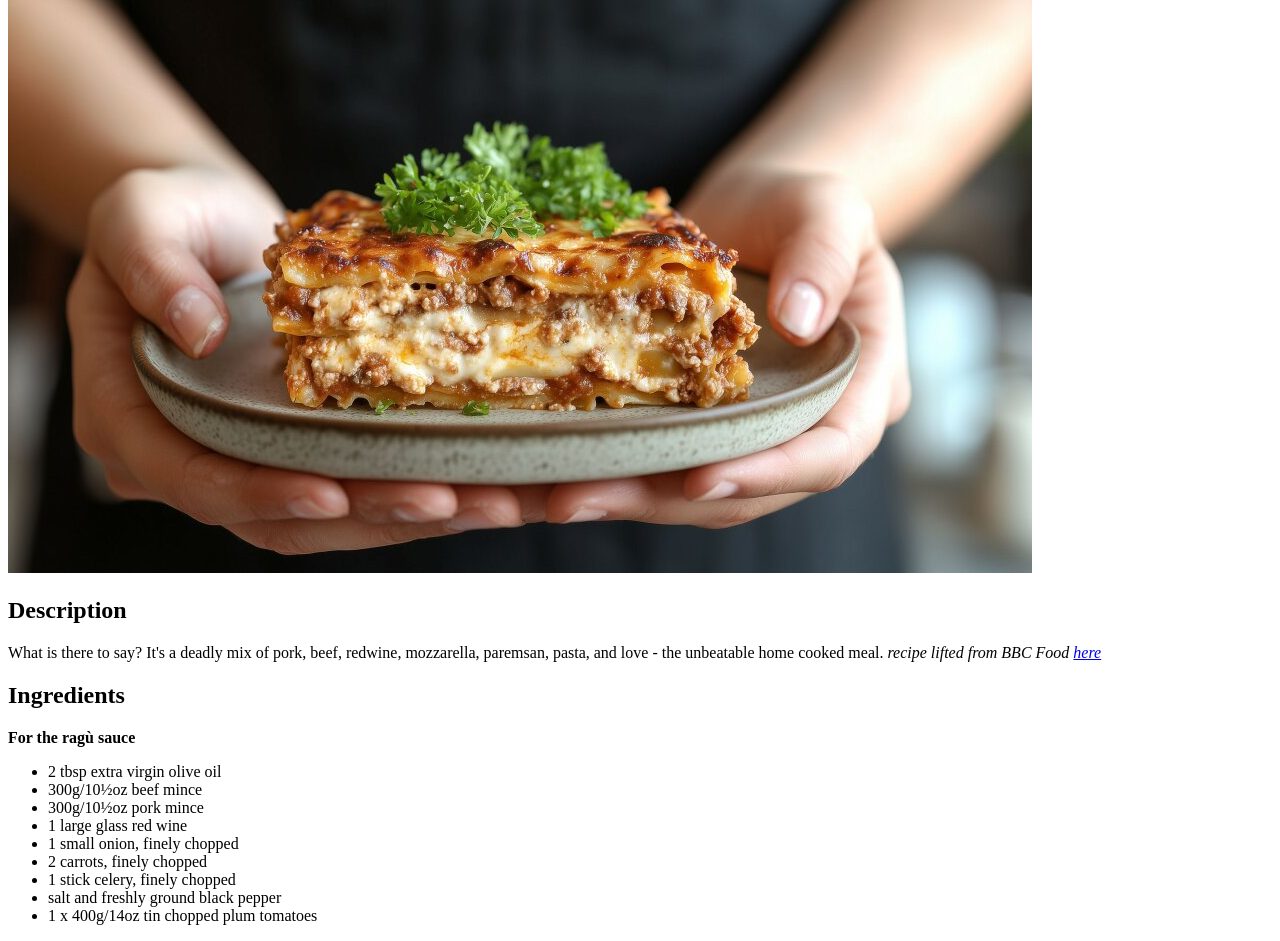
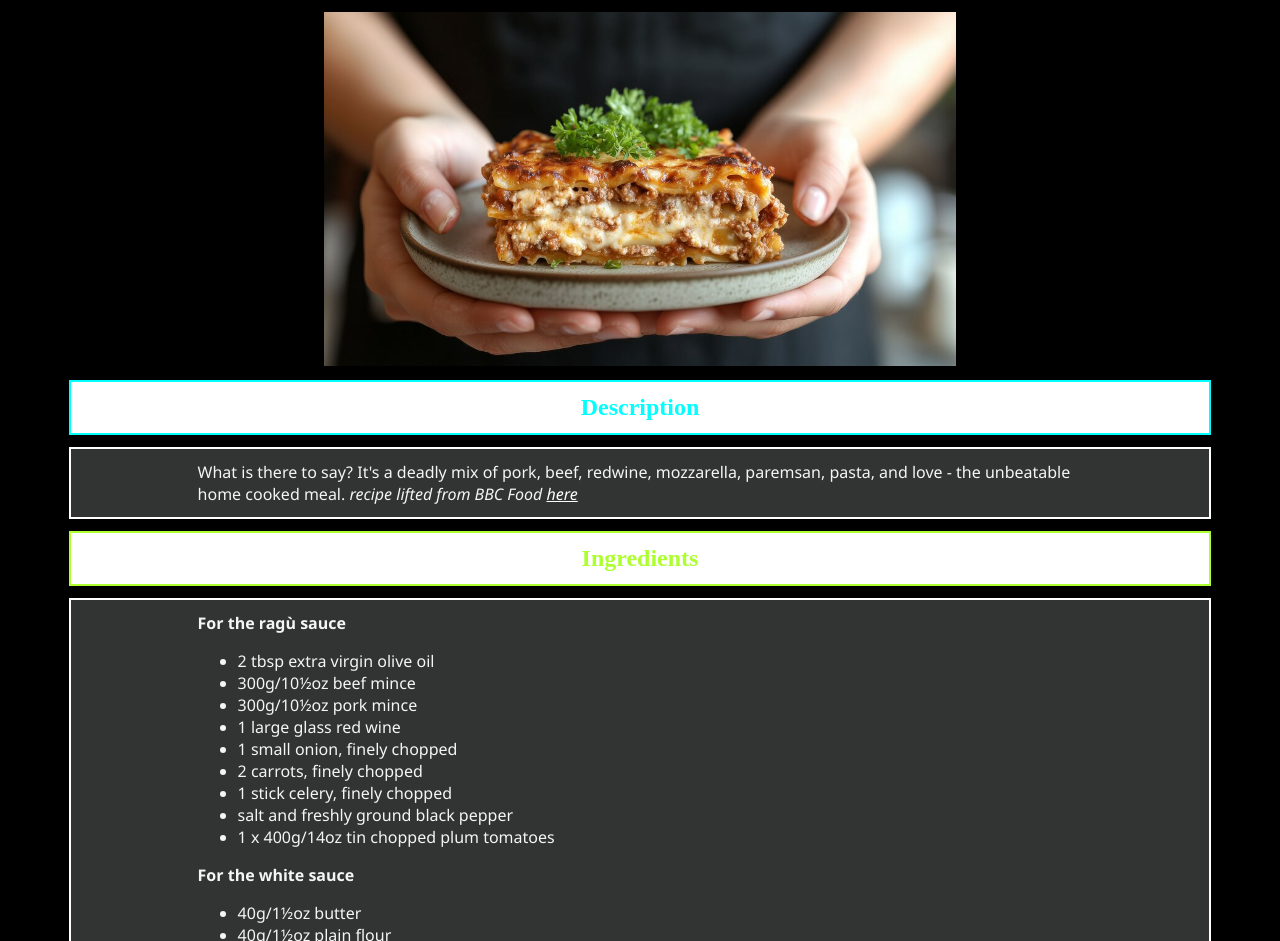
Before and after one commit to innerspacevader/odin-recipes, a plain HTML site: page recipes/lasagna.html in a window 1280 px wide. Shown: the part 81-1022 px from the top of the page. Drawn offline with Linux system fonts and the light colour scheme.

Commit message:
add style document and class in html docs

```diff
--- a/recipes/lasagna.html
+++ b/recipes/lasagna.html
@@ -4,19 +4,23 @@
     <meta charset="UTF-8">
     <meta name="viewport" content="width=device-width, initial-scale=1.0">
     <title>Lasagna</title>
+    <link rel="stylesheet" href="../style.css">
 </head>
-<body>
-    <h1>Lasagna Recipe</h1>
+<body class="background">
+    <h1 class="title">Lasagna Recipe</h1>
     <!--Add image of lasagne here and dont forget alt text-->
-    <img src="../img/lasagne_hands.jpg" alt="hands holding a lasagne">
+    <img class=picture display src="../img/lasagne_hands.jpg" alt="hands holding a lasagne">
 
-    <h2>Description</h2>
+    <h2 class="description">Description</h2>
+    <div class="body">
     <!--Add description of the dish & the recipe here -->
-    What is there to say? It's a deadly mix of pork, beef, redwine, mozzarella, paremsan, pasta, and love - the unbeatable home cooked meal. <em>recipe lifted from BBC Food <a href="https://www.bbc.co.uk/food/recipes/classic_lasagne_07638">here</a></em>
+        What is there to say? It's a deadly mix of pork, beef, redwine, mozzarella, paremsan, pasta, and love - the unbeatable home cooked meal. <em>recipe lifted from BBC Food <a href="https://www.bbc.co.uk/food/recipes/classic_lasagne_07638">here</a></em>
+    </div>
 
-    <h2>Ingredients</h2>
+    <h2 class="ingredients">Ingredients</h2>
     <!--Add an unordered list of ingredients here -->
-<strong>For the ragù sauce</strong>
+<div class="body">
+    <strong>For the ragù sauce</strong>
 <ul>
     <li>2 tbsp extra virgin olive oil</li>
     <li>300g/10½oz beef mince</li>
@@ -43,11 +47,12 @@
     <li>8-10 sheets fresh egg lasagne</li>
     <li>1 ball mozzarella</li>
 </ul>
+</div>
 
-    <h2>Steps</h2>
-
+    <h2 class="steps">Steps</h2>
+<div class="body">
     <!--Add the instructions here, via an ordered list-->
-    Do this:
+    <strong>Do this:</strong>
 <ol>
     <li>For the ragù sauce, in a large pan, heat the olive oil, add the mince and brown well. Add the red wine to deglaze the pan and cook until it has almost evaporated</li>
     <li>Tip in the onion, carrots and celery and fry for a couple of minutes. Season with salt and pepper, then add the chopped tomatoes and rinse the tin out with water and add the water from the tin to the pan. Lower the heat, cover with a lid and gently simmer for two hours, stirring from time to time.</li>
@@ -57,6 +62,7 @@
     <li>Line an ovenproof rectangular dish of about 22 x 26cm/8½ x 10½in with a little of the ragù sauce, arrange sheets of lasagne over followed by ragù sauce, dots of mozzarella and white sauce and a sprinkling of grated parmesan. Continue to make layers like this until you have finished all the ingredients, ending with a topping of white sauce. Hold back some of the ragù to dot over the top and sprinkle with parmesan cheese.</li>
     <li>Cover with foil and bake for 35-40 minutes, or until golden-brown. Remove the foil for the last five minutes of cooking. Allow to rest for a couple of minutes before serving.</li>
 </ol>
+   </div>
 
 
 
@@ -71,8 +77,7 @@
 
 
 
-
-    <a href="../index.html">Home</a>
+    <a class="links" href="../index.html">Home</a>
 
 
 </body>
--- /dev/null
+++ b/style.css
@@ -0,0 +1,84 @@
+/*-- Global / Layout Styles --- */
+
+.background {
+    background-color: black;
+    color: whitesmoke;
+}
+
+.body {
+    background: rgb(50, 51, 51);
+    color: whitesmoke;
+    font-family:'Segoe UI', Tahoma, Geneva, Verdana, sans-serif;
+    padding: 12px 10%;
+    margin:0 5%;
+    outline: 2px solid white;
+}
+
+.picture{
+    display:block;
+    width:50%;
+    margin: auto;
+     }
+
+/*--- Shared Box Styles --- */
+
+.title,
+.description,
+.ingredients,
+.steps
+{
+    background-color: white;
+    text-align: center;
+    padding: 12px;
+    margin: 16px 5%;
+    outline-style: solid;
+    outline-width: 2px;
+    }
+
+/* --- Unique Box Styles --- */
+
+.title {
+    color:hotpink;
+    outline-color: hotpink;
+}
+
+.description {
+    color:aqua;
+    outline-color: aqua;
+}
+
+.ingredients{
+    color: greenyellow;
+    outline-color: greenyellow;
+}
+
+.steps{
+    color: yellow;
+    outline-color: yellow;
+}
+
+/* --- Link Styles --- */
+
+.links{
+    color: whitesmoke
+}
+
+/* unvisited link */
+a:link {
+  color: white
+}
+
+/* visited link */
+a:visited {
+  color: rgb(7, 247, 7);
+}
+
+/* mouse over link */
+a:hover {
+  color: hotpink;
+}
+
+/* selected link */
+a:active {
+  color: blue;
+}
```
Also changed, not shown: index.html (+11 -7 lines), recipes/peanut_fudge.html (+15 -10 lines).
